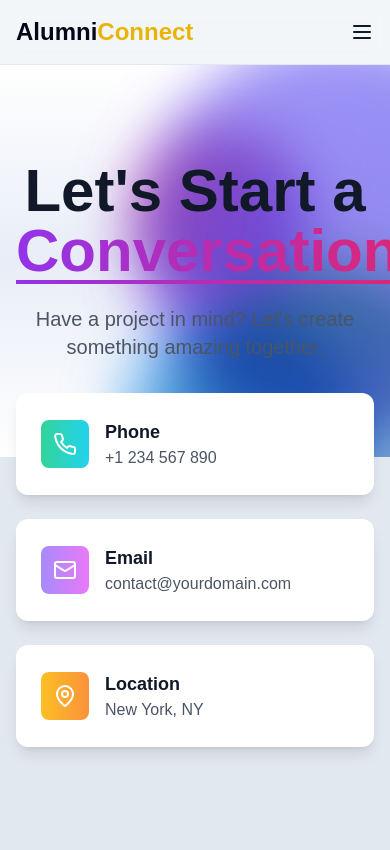
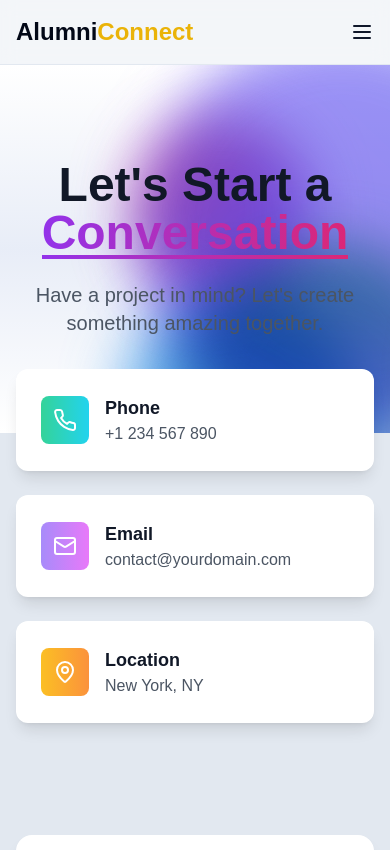
Before and after one commit to sudsarkar13/alumni-website, a Next.js app: page /contact in a window 390 px wide. Shown: the top 850 px of the page. Built offline with nearby package versions, Linux system fonts and the light colour scheme.

Commit message:
docs: Contact page title font size adjusted.

```diff
--- a/components/pages/contacts/contact-hero.tsx
+++ b/components/pages/contacts/contact-hero.tsx
@@ -75,7 +75,7 @@ export default function ContactHero() {
           animate={{ opacity: 1, y: 0 }}
           transition={{ duration: 0.8, ease: "easeOut" }}
         >
-          <h1 className="text-6xl md:text-7xl font-bold text-gray-900 dark:text-white mb-6">
+          <h1 className="text-5xl md:text-7xl font-bold text-gray-900 dark:text-white mb-6">
             Let's Start a{' '}
             <span className="relative">
               <span className="text-transparent bg-clip-text bg-gradient-to-r from-purple-600 to-pink-600">
```
